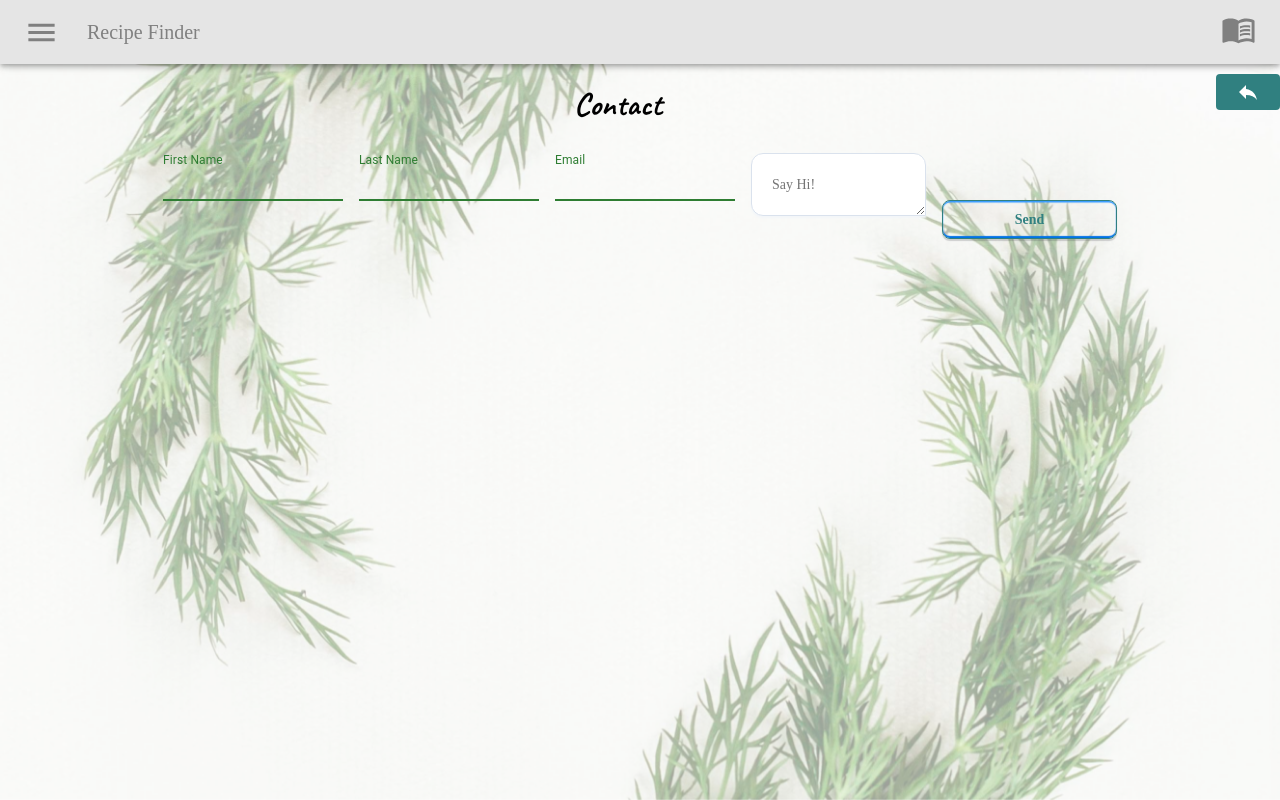
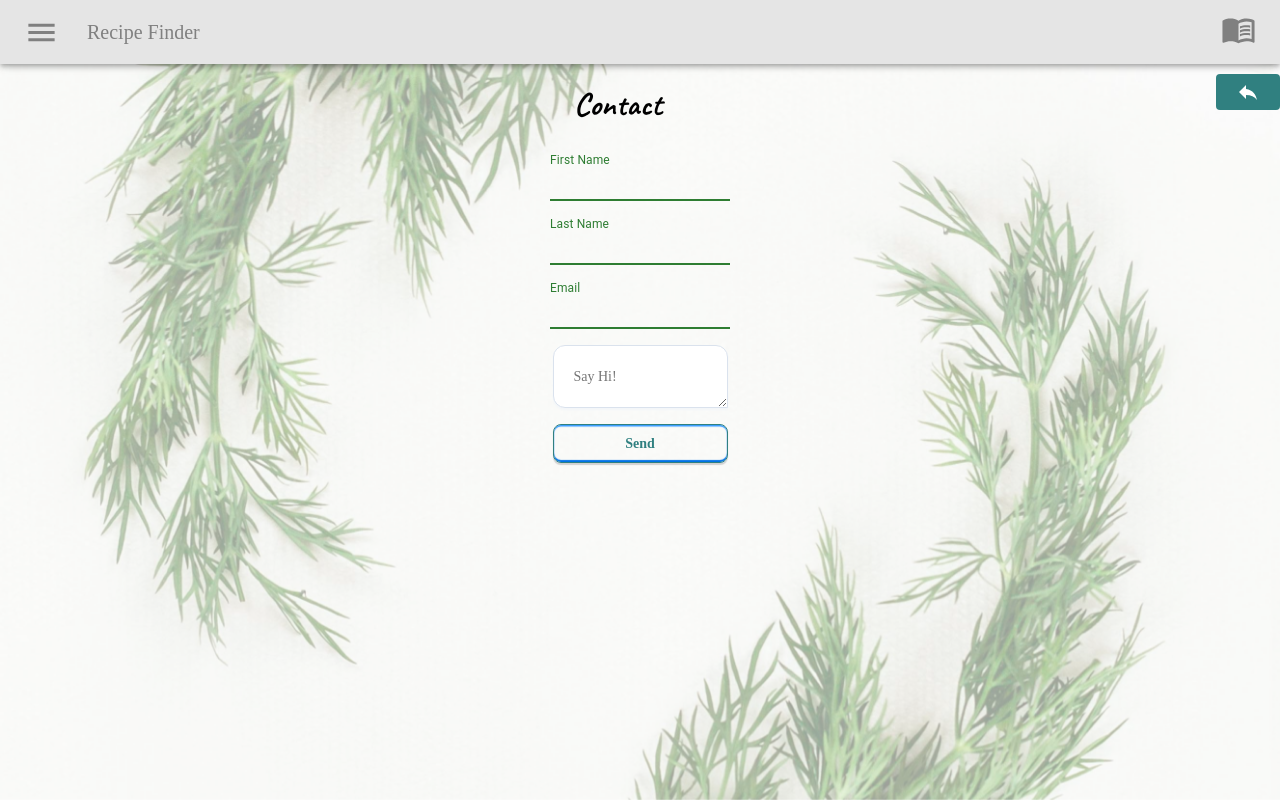
Before and after one commit to popo26/Recipe-Finder, a Next.js app: page /contact in a window 1280 px wide. Built offline with nearby package versions, Linux system fonts and the light colour scheme.

Commit message:
complete

```diff
--- a/src/app/contact/page.js
+++ b/src/app/contact/page.js
@@ -181,6 +181,7 @@ export default function Contact() {
         noValidate
         autoComplete="off"
         onSubmit={handleSubmit}
+        className="Contact-contents"
       >
         <input
           type="hidden"
```
